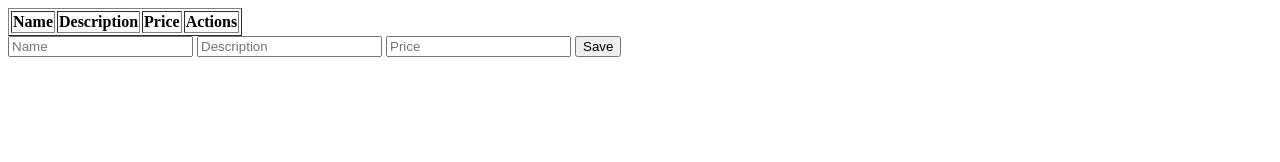
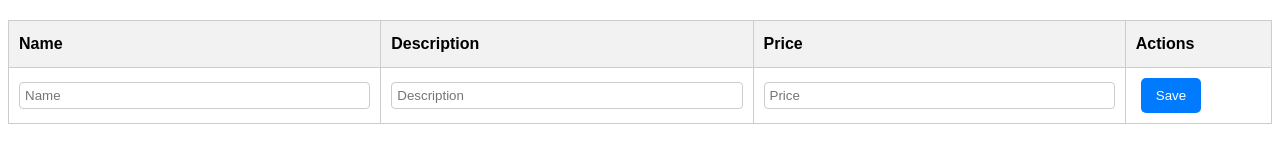
Before and after one commit to pahlisch/cobot-workhub, a website: page front/menu_edit_page/menu.html in a window 1280 px wide. Drawn offline with nearby package versions, Linux system fonts and the light colour scheme.

Commit message:
leftover2

```diff
--- a/front/menu_edit_page/menu.html
+++ b/front/menu_edit_page/menu.html
@@ -6,6 +6,7 @@
     <meta name="viewport" content="width=device-width, initial-scale=1.0">
     <title>Edit Menu</title>
     <script src="https://cdn.jsdelivr.net/gh/alpinejs/alpine@v2.x.x/dist/alpine.min.js" defer></script>
+    <link rel="stylesheet" type="text/css" href="style.css">
 </head>
 
 <body>
@@ -28,30 +29,35 @@
                     <td x-text="item.item_description"></td>
                     <td x-text="item.price"></td>
                     <td>
-                        <button @click="startEditing(item)">Edit</button>
-                        <button @click="deleteItem(item.id)">Delete</button>
+                        <div class="actions">
+                            <button @click="startEditing(item)">Edit</button>
+                            <button @click="deleteItem(item.id)">Delete</button>
+                        </div>
                     </td>
+
                 </tr>
             </template>
+            <tr>
+                <td><input type="text" x-model="currentItem.item_name" placeholder="Name"></td>
+                <td><input type="text" x-model="currentItem.item_description" placeholder="Description"></td>
+                <td><input type="number" step="0.01" x-model="currentItem.price" placeholder="Price"></td>
+                <td><button @click="saveItem">Save</button></td>
+            </tr>
         </tbody>
     </table>
 
-    <!-- Form to Add/Edit Menu Items -->
-    <div>
-        <input type="text" x-model="currentItem.item_name" placeholder="Name">
-        <input type="text" x-model="currentItem.item_description" placeholder="Description">
-        <input type="number" step="0.01" x-model="currentItem.price" placeholder="Price">
-        <button @click="saveItem">Save</button>
-    </div>
+
+
 </div>
 
 <script>
     function menuEditor() {
         return {
+            route: "https://cobot-bot-workhub-b4b7ac000c0c.herokuapp.com",
             items: [],
             currentItem: {},
             async fetchItems() {
-                let response = await fetch('/meals');
+                let response = await fetch(this.route + '/meals');
                 this.items = await response.json();
             },
             startEditing(item) {
@@ -62,7 +68,7 @@
                 let endpoint = this.currentItem.id ? `/meal/update/${this.currentItem.id}` : '/meal/add';
                 let method = this.currentItem.id ? 'PUT' : 'POST';
 
-                await fetch(endpoint, {
+                await fetch(this.route + endpoint, {
                     method: method,
                     headers: { 'Content-Type': 'application/json' },
                     body: JSON.stringify(this.currentItem)
@@ -72,7 +78,7 @@
                 await this.fetchItems();
             },
             async deleteItem(id) {
-                await fetch(`/meal/delete/${id}`, { method: 'DELETE' });
+                await fetch(this.route + `/meal/delete/${id}`, { method: 'DELETE' });
                 await this.fetchItems();
             },
             init() {
--- /dev/null
+++ b/front/menu_edit_page/style.css
@@ -0,0 +1,72 @@
+body {
+    font-family: Arial, sans-serif;
+    line-height: 1.6;
+}
+
+.container {
+    max-width: 600px;
+    margin: 0 auto;
+    padding: 20px;
+}
+
+table {
+    width: 100%;
+    border-collapse: collapse;
+    margin-bottom: 20px;
+}
+
+thead {
+    background-color: #f2f2f2;
+}
+
+th, td {
+    padding: 10px;
+    border: 1px solid #ccc;
+    text-align: left;
+}
+
+.actions {
+    display: flex;
+    justify-content: space-between;
+    align-items: center;
+}
+
+button {
+    background-color: #007BFF;
+    color: #fff;
+    border: none;
+    padding: 10px 15px;
+    border-radius: 5px;
+    cursor: pointer;
+    margin-left: 5px;
+}
+
+button:hover {
+    opacity: 0.9;
+}
+
+div {
+    display: flex;
+    flex-wrap: wrap;
+    justify-content: space-between;
+    margin-top: 20px;
+}
+
+input {
+    padding: 10px;
+    border: 1px solid #ccc;
+    border-radius: 5px;
+    flex: 1;
+    margin-right: 10px;
+}
+
+/* ... your existing CSS ... */
+
+/* Style for the input fields inside the table */
+table input[type="text"], table input[type="number"] {
+    width: 100%;   /* This will make them take the full width of the table cell */
+    box-sizing: border-box; /* To ensure padding and border are included in the total width */
+    padding: 5px;
+    border: 1px solid #ccc;
+    border-radius: 4px;
+}
```
